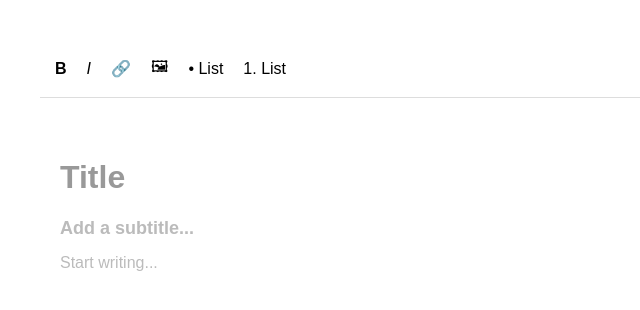
After one commit to shantanu-collab/blog-project, a FastAPI app: template templates/write-page.html in a window 1280 px wide. The commit adds this page. Shown: the top 310 px of the page, without its empty margins (0-640 px from the left). Run offline with FastAPI, Linux system fonts and the light colour scheme; the template is opened without the code that fills it, so the values that code supplies are empty.

Commit message:
write page

```diff
--- a/main.py
+++ b/main.py
@@ -5,10 +5,6 @@ from fastapi.templating import Jinja2Templates
 from pathlib import Path
 from fastapi.staticfiles import StaticFiles
 from starlette.requests import Request
-
-
-
-
 
 
 
@@ -24,9 +20,16 @@ async def read_root(request: Request):
 
 @app.get("/login-page", response_class=HTMLResponse)
 async def getLoginPage(request:Request):
-    print("here")
     return templates.TemplateResponse("login-page.html",
                                       {"request": {"request": request}})
+
+
+@app.get("/write-page",response_class=HTMLResponse)
+async def getWritePage(request:Request):
+    print ("Here")
+    return templates.TemplateResponse("write-page.html",
+                                    {"request": {"request": request}})
+
 
 
 
--- /dev/null
+++ b/static/js/write-page.js
@@ -0,0 +1,39 @@
+$(document).ready(function () {
+// Placeholder behavior
+$(".title, .subtitle, .content").on("focus", function () {
+if ($(this).text() === "Title" || $(this).text() === "Add a subtitle..." || $(this).text() === "Start writing...") {
+$(this).text("").css("color", "#333");
+}
+});
+
+// Bold & Italic Formatting
+function formatText(command) {
+document.execCommand(command, false, null);
+}
+
+// Add Link
+function addLink() {
+let url = prompt("Enter the link URL:");
+if (url) document.execCommand("createLink", false, url);
+}
+
+// Add Image
+function addImage() {
+let imageUrl = prompt("Enter image URL:");
+if (imageUrl) {
+document.execCommand("insertImage", false, imageUrl);
+}
+}
+
+// Add Lists
+function addList(type) {
+let command = type === "ul" ? "insertUnorderedList" : "insertOrderedList";
+document.execCommand(command, false, null);
+}
+
+// Bind button actions
+$("button").click(function () {
+let action = $(this).attr("onclick");
+if (action) eval(action); // Executes function based on button click
+});
+});
--- /dev/null
+++ b/static/write-page.css
@@ -0,0 +1,43 @@
+body {
+    font-family: Arial, sans-serif;
+    margin: 40px;
+    background: #fff;
+    color: #333;
+}
+
+.toolbar {
+    display: flex;
+    gap: 10px;
+    padding: 10px;
+    border-bottom: 1px solid #ddd;
+}
+
+button {
+    background: none;
+    border: none;
+    cursor: pointer;
+    font-size: 16px;
+    padding: 5px;
+}
+
+.editor {
+    margin-top: 20px;
+    padding: 20px;
+}
+
+.title {
+    font-size: 32px;
+    font-weight: bold;
+    color: #999;
+}
+
+.subtitle {
+    font-size: 18px;
+    color: #bbb;
+}
+
+.content {
+    font-size: 16px;
+    color: #bbb;
+    margin-top: 10px;
+}
--- /dev/null
+++ b/templates/write-page.html
@@ -0,0 +1,28 @@
+<!DOCTYPE html>
+<html lang="en">
+<head>
+    <meta charset="UTF-8">
+    <meta name="viewport" content="width=device-width, initial-scale=1.0">
+    <title>Post Submission</title>
+    <link rel="stylesheet" href="/static/write-page.css">
+    <script src="https://cdnjs.cloudflare.com/ajax/libs/jquery/3.7.1/jquery.min.js" integrity="sha512-v2CJ7UaYy4JwqLDIrZUI/4hqeoQieOmAZNXBeQyjo21dadnwR+8ZaIJVT8EE2iyI61OV8e6M8PP2/4hpQINQ/g==" crossorigin="anonymous" referrerpolicy="no-referrer"></script>
+</head>
+<body>
+    <div class="toolbar">
+        <button onclick="formatText('bold')"><b>B</b></button>
+        <button onclick="formatText('italic')"><i>I</i></button>
+        <button onclick="addLink()">🔗</button>
+        <button onclick="addImage()">🖼</button>
+        <button onclick="addList('ul')">• List</button>
+        <button onclick="addList('ol')">1. List</button>
+    </div>
+
+    <div class="editor">
+        <h1 contenteditable="true" class="title">Title</h1>
+        <h2 contenteditable="true" class="subtitle">Add a subtitle...</h2>
+        <div contenteditable="true" class="content">Start writing...</div>
+    </div>
+
+    <script src="/static/js/write-page.js"></script>
+</body>
+</html>
```
Also changed, not shown: static/js/login-page.js (+26 -6 lines), static/login-page.css (+8 -2 lines), templates/login-page.html (+2 -55 lines).
